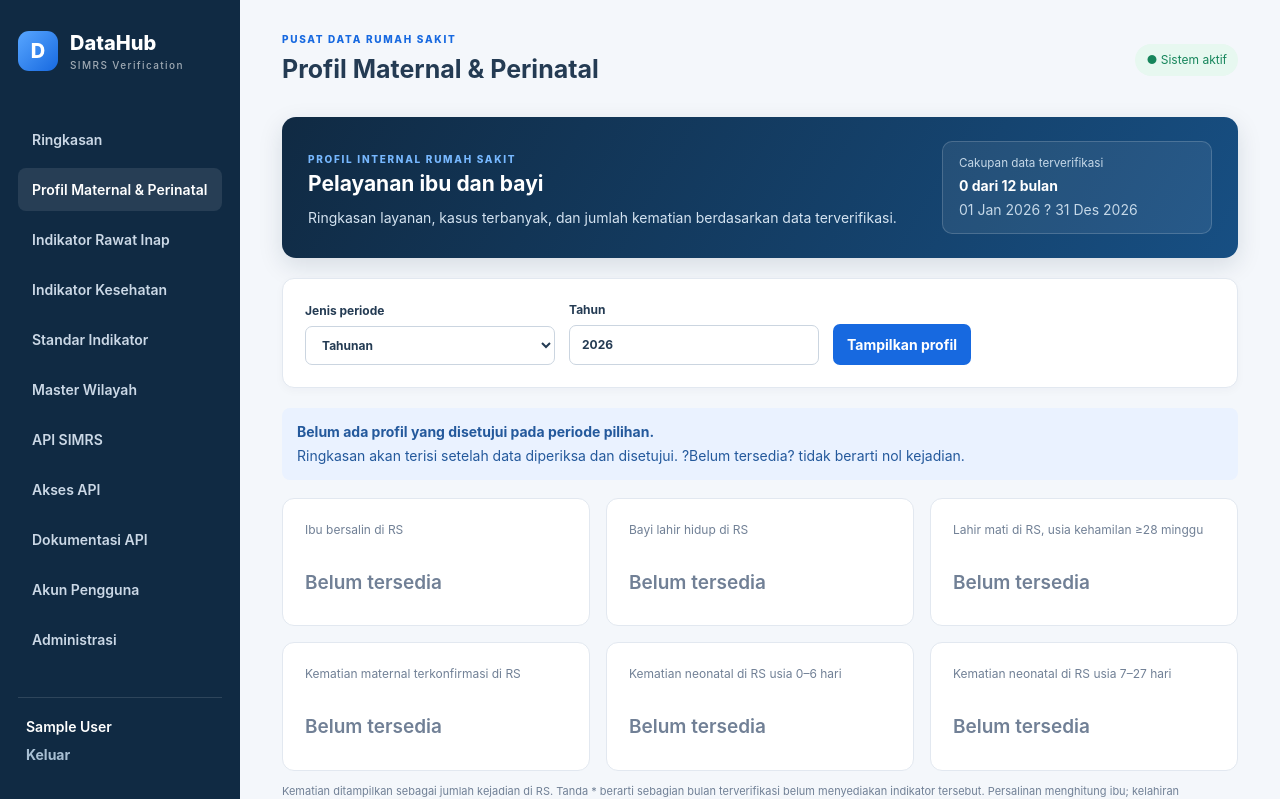
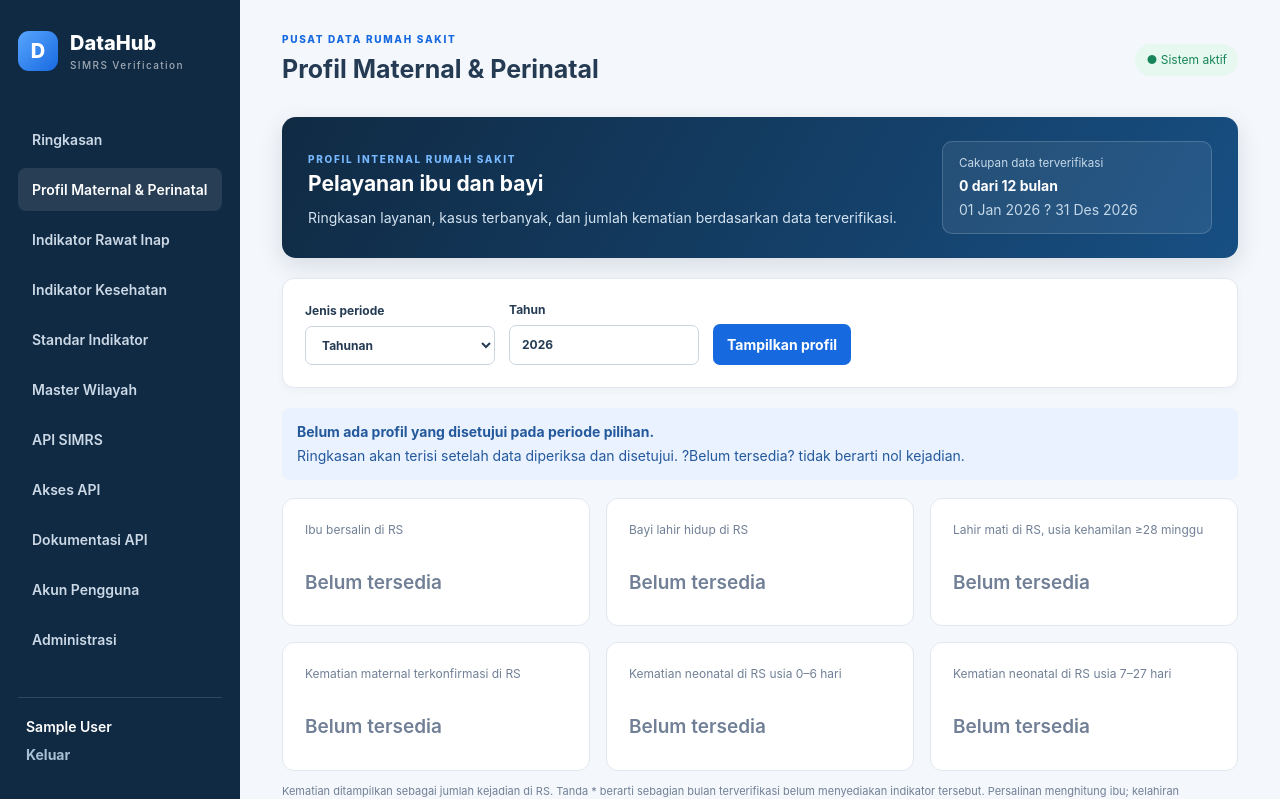
Before and after one commit to safwanhadi/datahub, a Django app: page /maternal-perinatal/ in a window 1280 px wide. Shown: the top 799 px of the page. Run offline with Django 5.2, Linux system fonts and the light colour scheme; the visitor is signed in with stand-in values (Sample User, id 1); data comes from the database, SQL or seed files in the repository; data that the repository does not hold is empty.

Commit message:
perbaikan tampilan dashboard maternal perinatal

```diff
--- a/static/css/maternal.css
+++ b/static/css/maternal.css
@@ -1,6 +1,7 @@
 .maternal-filter-panel { margin-bottom: 20px; }
-.maternal-filter { display: flex; flex-wrap: wrap; align-items: flex-end; gap: 14px; }
-.maternal-filter label { display: grid; gap: 6px; flex: 1 1 160px; max-width: 250px; font-size: 12px; font-weight: 700; }
+.maternal-filter { display: flex; flex-wrap: nowrap; align-items: flex-end; gap: 14px; }
+.maternal-filter label { display: grid; gap: 6px; flex: 0 1 190px; min-width: 0; font-size: 12px; font-weight: 700; }
+.maternal-filter > button { flex: 0 0 auto; white-space: nowrap; }
 .maternal-filter input, .maternal-filter select { width: 100%; }
 .maternal-filter [hidden] { display: none; }
 .maternal-cards { display: grid; grid-template-columns: repeat(3, minmax(0, 1fr)); gap: 16px; }
--- a/templates/verification/maternal_profile.html
+++ b/templates/verification/maternal_profile.html
@@ -2,7 +2,19 @@
 {% load static %}
 {% block title %}Profil Maternal &amp; Perinatal — DataHub{% endblock %}
 {% block heading %}Profil Maternal &amp; Perinatal{% endblock %}
-{% block extra_css %}<link rel="stylesheet" href="{% static 'css/maternal.css' %}">{% endblock %}
+{% block extra_css %}
+<link rel="stylesheet" href="{% static 'css/maternal.css' %}?v=20261026-2">
+<style>
+/* Keep the period controls usable while deployment refreshes static assets. */
+#maternal-period-filter{display:flex;flex-wrap:nowrap;align-items:flex-end;gap:14px}
+#maternal-period-filter>label{display:grid;gap:6px;flex:0 1 190px;min-width:0}
+#maternal-period-filter input,#maternal-period-filter select{width:100%}
+#maternal-period-filter>[hidden]{display:none}
+#maternal-period-filter>button{flex:0 0 auto;white-space:nowrap}
+@media(max-width:760px){#maternal-period-filter{flex-wrap:wrap}#maternal-period-filter>label{flex:1 1 160px}}
+@media(max-width:480px){#maternal-period-filter{flex-direction:column;align-items:stretch}#maternal-period-filter>label{flex:auto}}
+</style>
+{% endblock %}
 {% block content %}
 <section class="analytics-hero">
   <div><span class="eyebrow">PROFIL INTERNAL RUMAH SAKIT</span><h2>Pelayanan ibu dan bayi</h2><p>Ringkasan layanan, kasus terbanyak, dan jumlah kematian berdasarkan data terverifikasi.</p></div>
@@ -32,4 +44,4 @@
 {% if perms.verification.change_verifiedmonthlyhealthindicator or perms.verification.add_monthlyhealthindicatorsource %}<section class="panel section-gap"><h2>Data dan verifikasi</h2><div class="table-wrap"><table><thead><tr><th>Periode</th><th>Status</th><th>Verifikator</th><th>Tindakan</th></tr></thead><tbody>{% for row in queue %}<tr><td>{{ row.period_start|date:"F Y" }}</td><td><span class="badge {% if row.status == 'approved' %}verified{% else %}in_review{% endif %}">{{ row.get_status_display }}</span></td><td>{{ row.verified_by|default:"—" }}</td><td>{% if perms.verification.change_verifiedmonthlyhealthindicator %}<a class="button" href="{% url 'verification:maternal-verify' row.pk %}">Periksa / verifikasi</a>{% endif %}</td></tr>{% empty %}<tr><td colspan="4">Belum ada data sumber.</td></tr>{% endfor %}</tbody></table></div></section>{% endif %}
 {% endblock %}
 
-{% block extra_js %}<script src="{% static 'js/maternal.js' %}" defer></script>{% endblock %}
+{% block extra_js %}<script src="{% static 'js/maternal.js' %}?v=20261026-2" defer></script>{% endblock %}
```
